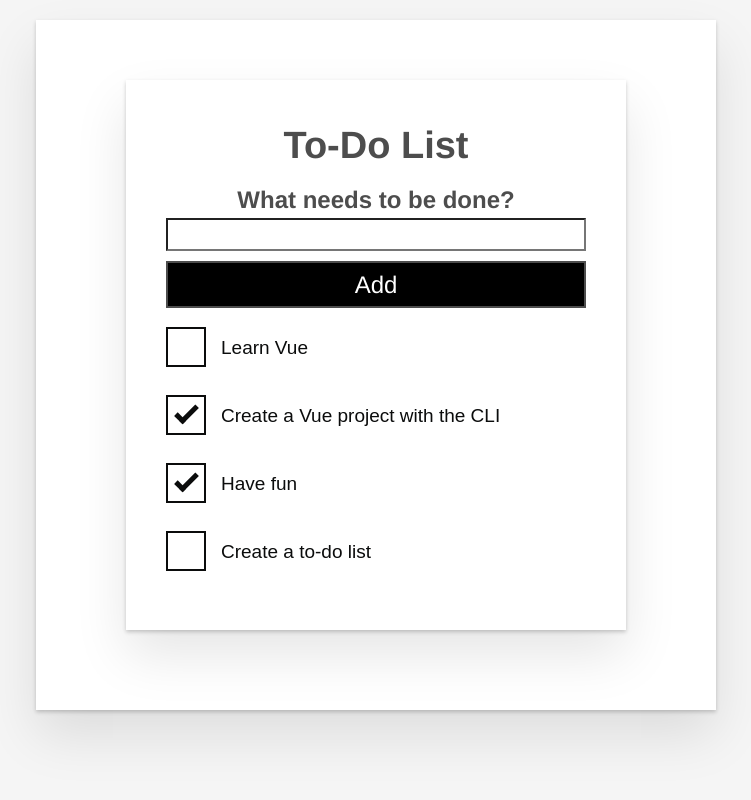
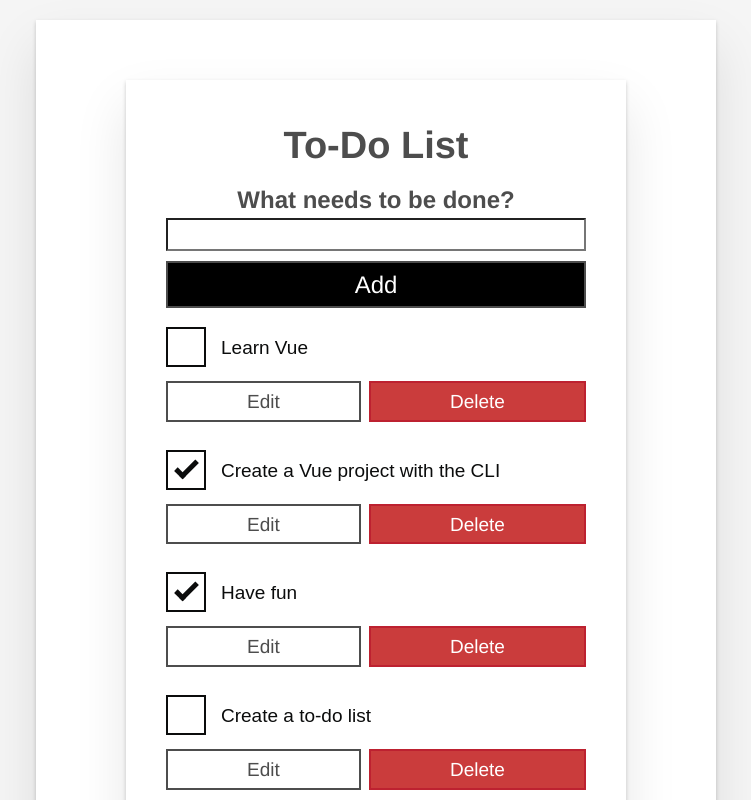
Before and after one commit to mingshrp/todo-vue, a Vue app: page / in a window 1280 px wide. Shown: the top 800 px of the page, without its empty margins (264-1015 px from the left). Built offline with nearby package versions, Linux system fonts and the light colour scheme.

Commit message:
Update ToDoItem template

```diff
--- a/src/components/ToDoItem.vue
+++ b/src/components/ToDoItem.vue
@@ -1,7 +1,22 @@
 <template>
-  <div class="custom-checkbox">
-    <input type="checkbox" :id="id" :checked="isDone" class="checkbox" />
-    <label :for="id" class="checkbox-label">{{ label }}</label>
+  <div class="stack-small">
+    <div class="custom-checkbox">
+      <input
+        type="checkbox"
+        class="checkbox"
+        :id="id"
+        :checked="isDone"
+        @change="$emit('checkbox-changed')" />
+      <label :for="id" class="checkbox-label">{{ label }}</label>
+    </div>
+    <div class="btn-group">
+      <button type="button" class="btn" @click="toggleToItemEditForm">
+        Edit <span class="visually-hidden">{{ label }}</span>
+      </button>
+      <button type="button" class="btn btn__danger" @click="deleteToDo">
+        Delete <span class="visually-hidden">{{ label }}</span>
+      </button>
+    </div>
   </div>
 </template>
 
```
